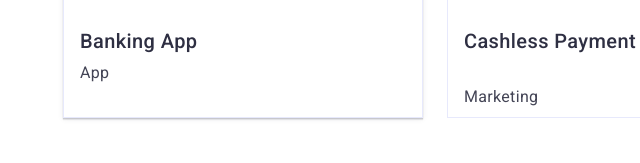
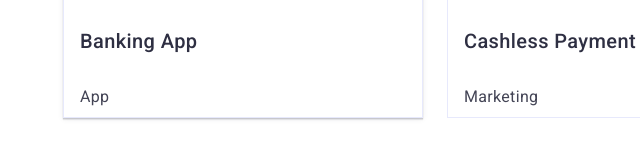
Before and after one commit to InnaSaienko/goit-markup-hw-04, a plain HTML site: page index.html in a window 1280 px wide. In both pictures the pointer is over the element 255 px from the left and 2178 px from the top of the page. Shown: the part 2332-2495 px from the top of the page, 13-653 px from the left. Drawn offline with nearby package versions, Linux system fonts and the light colour scheme.

Commit message:
improved portfolio css

```diff
--- a/css/styles.css
+++ b/css/styles.css
@@ -463,7 +463,7 @@ p {
     transition: transform var(--transition);
 }
 
-.portfolio-item:hover p {
+.portfolio-item:hover .portfolio-image_description {
     transform: translateY(0%);
 }
 
```
